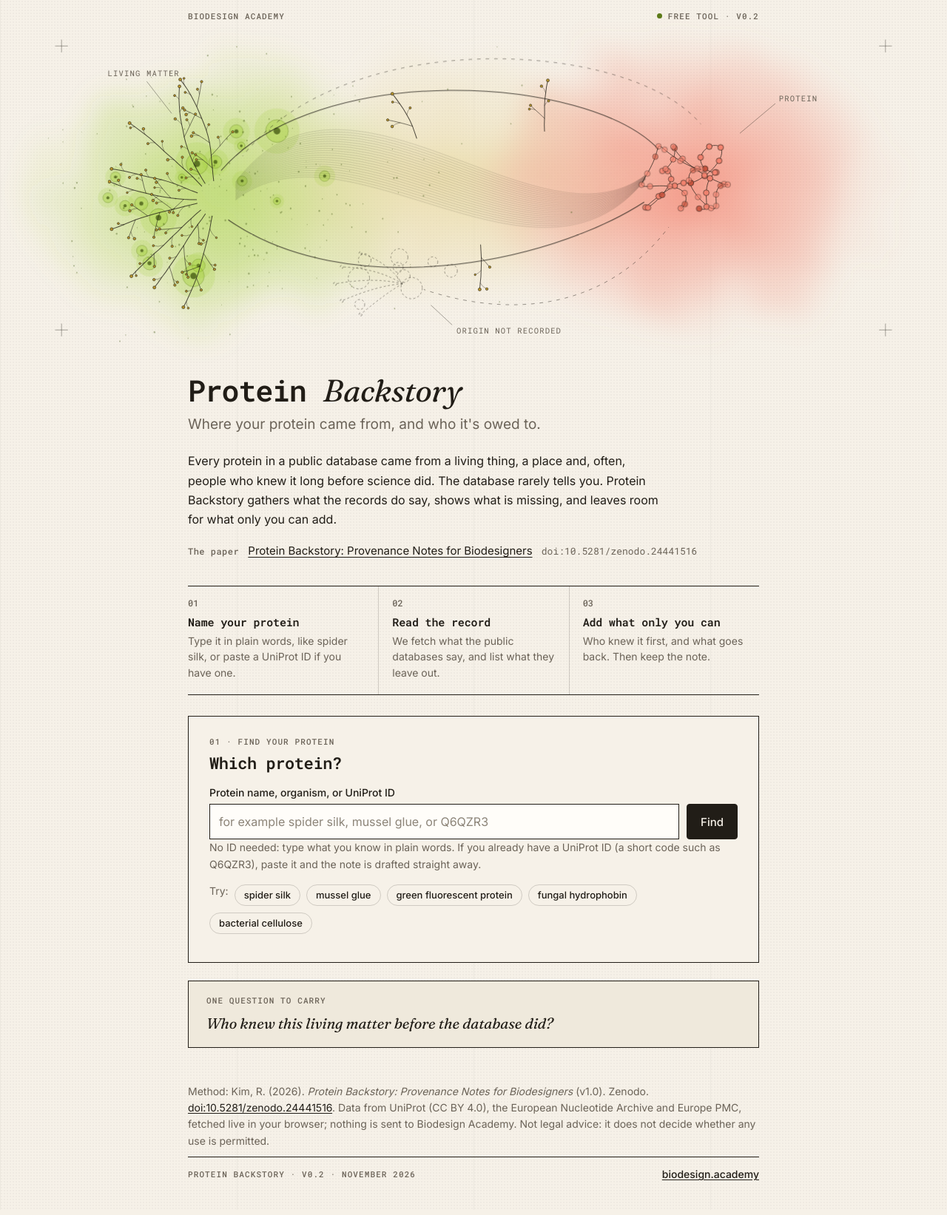
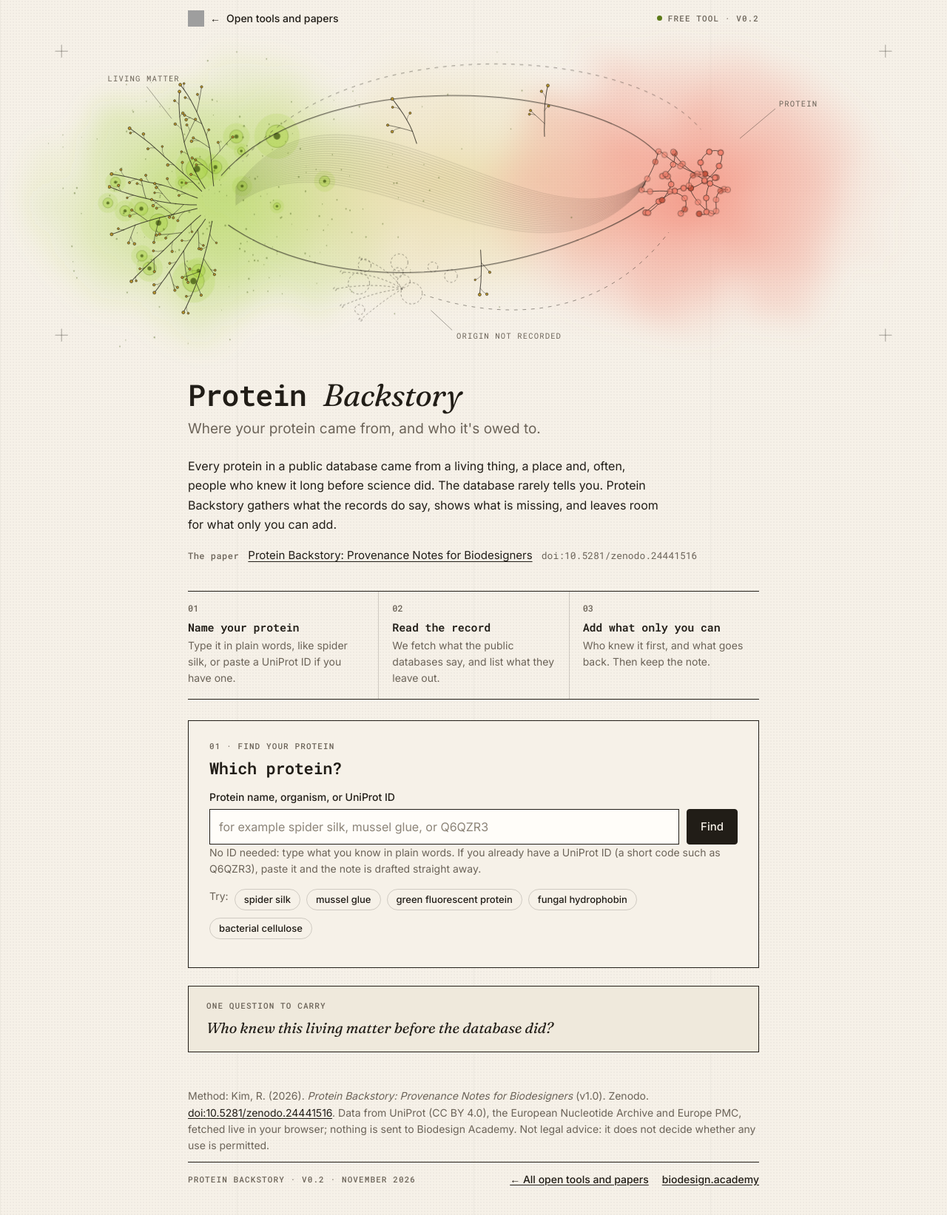
Before and after one commit to biodesign-academy/protein-backstory, a plain HTML site: page index.html in a window 1280 px wide. Shown: the whole page at 74% size. Drawn offline with Linux system fonts and the light colour scheme; grey boxes are pictures that could not be loaded.

Commit message:
Add links back to Open tools and papers

```diff
--- a/index.html
+++ b/index.html
@@ -106,6 +106,13 @@
   .question{background:var(--stock2);border:1px solid var(--ink);padding:18px 24px;margin:8px 0 0}
   .question .q{margin:0;font:italic 400 20px/1.45 var(--serif)}
   footer{max-width:820px;margin:auto;padding:0 24px 40px}
+  .spec a.back{display:inline-flex;align-items:center;gap:8px;color:var(--ink);text-decoration:none;font:500 14px/1 var(--sans);letter-spacing:0;text-transform:none;white-space:nowrap}
+  .spec a.back:hover .lbl{text-decoration:underline;text-underline-offset:4px}
+  @media (max-width:640px){.spec > span:last-child{display:none}}
+  .spec a.back:hover{color:var(--ink)}
+  .spec a.back img{display:block}
+  .spec a.back .arr{transition:transform .2s}.spec a.back:hover .arr{transform:translateX(-3px)}
+  .spec .fl{display:flex;gap:18px;flex-wrap:wrap}
   .spec.foot{padding:14px 0 0;border-top:1px solid var(--ink)}
   .spec.foot a{font:500 14px var(--sans);letter-spacing:0;text-transform:none}
   @media (max-width:640px){header{padding-top:36px} h1{font-size:32px} h1 em{font-size:34px} .steps{grid-template-columns:1fr} .steps li+li{padding-left:0;border-left:0;border-top:1px solid var(--hair)} .row{flex-direction:column} .card{padding:20px} .field.yours{margin:0 -20px;padding:18px 20px}}
@@ -130,7 +137,7 @@
 </style>
 </head>
 <body>
-<div class="spec"><span>Biodesign Academy</span><span><span class="seed" aria-hidden="true"></span>Free tool · v0.2</span></div>
+<div class="spec"><a class="back" href="https://biodesign-academy.github.io/"><img src="https://biodesign-academy.github.io/logo.png" alt="" width="22" height="22"><span class="arr" aria-hidden="true">←</span> <span class="lbl">Open tools and papers</span></a><span><span class="seed" aria-hidden="true"></span>Free tool · v0.2</span></div>
 
 <div class="hero">
 <svg class="hero-art" viewBox="0 0 1200 440" xmlns="http://www.w3.org/2000/svg" role="img" aria-labelledby="heroTitle heroDesc" preserveAspectRatio="xMidYMid slice">
@@ -323,7 +330,7 @@
 
 <footer>
   <p class="small">Method: Kim, R. (2026). <em>Protein Backstory: Provenance Notes for Biodesigners</em> (v1.0). Zenodo. <a href="https://doi.org/10.5281/zenodo.24441516">doi:10.5281/zenodo.24441516</a>. Data from UniProt (CC BY 4.0), the European Nucleotide Archive and Europe PMC, fetched live in your browser; nothing is sent to Biodesign Academy. Not legal advice: it does not decide whether any use is permitted.</p>
-  <div class="spec foot"><span>Protein Backstory · v0.2 · November 2026</span><a href="https://biodesign.academy">biodesign.academy</a></div>
+  <div class="spec foot"><span>Protein Backstory · v0.2 · November 2026</span><span class="fl"><a href="https://biodesign-academy.github.io/">← All open tools and papers</a><a href="https://www.biodesign.academy">biodesign.academy</a></span></div>
 </footer>
 
 <script>
```
